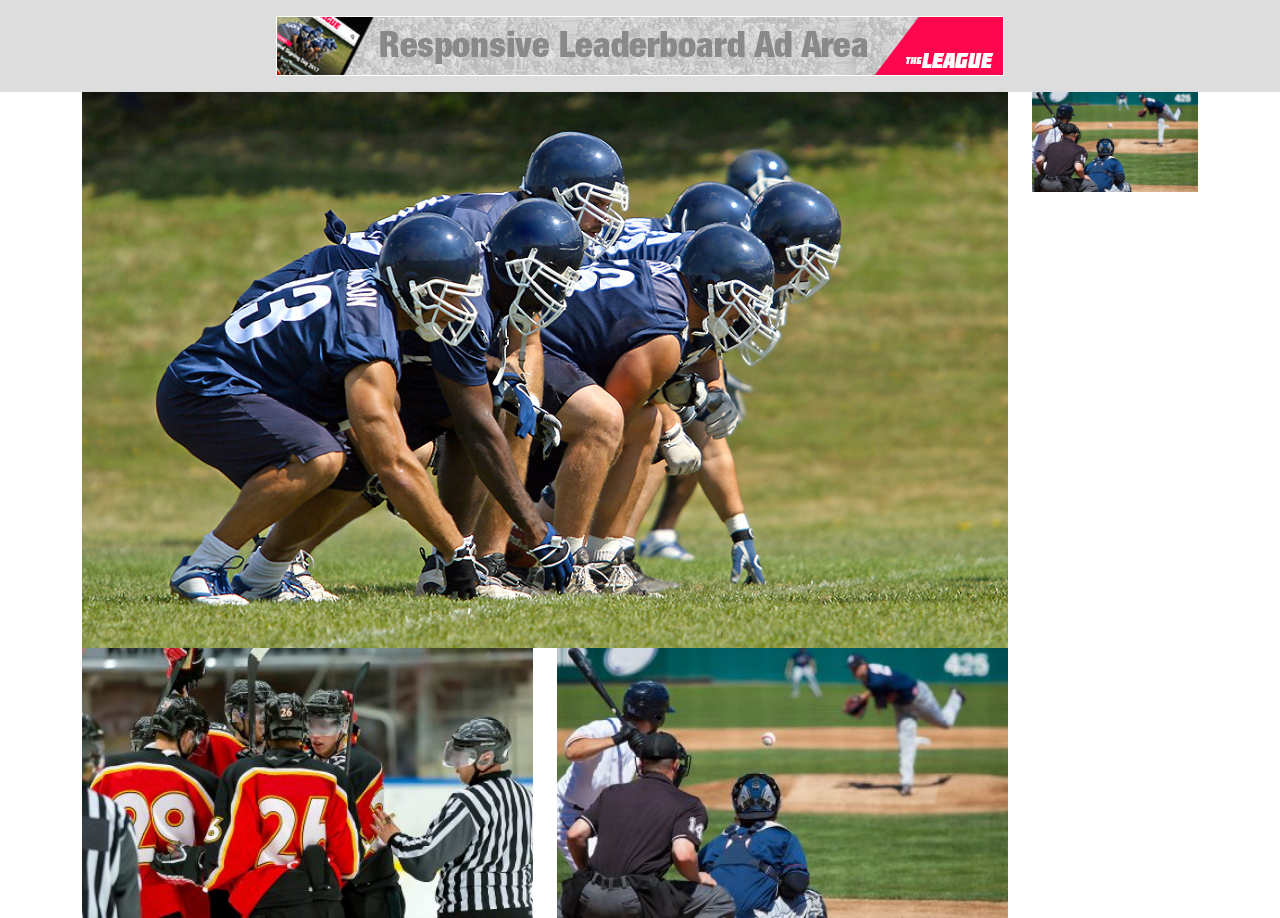
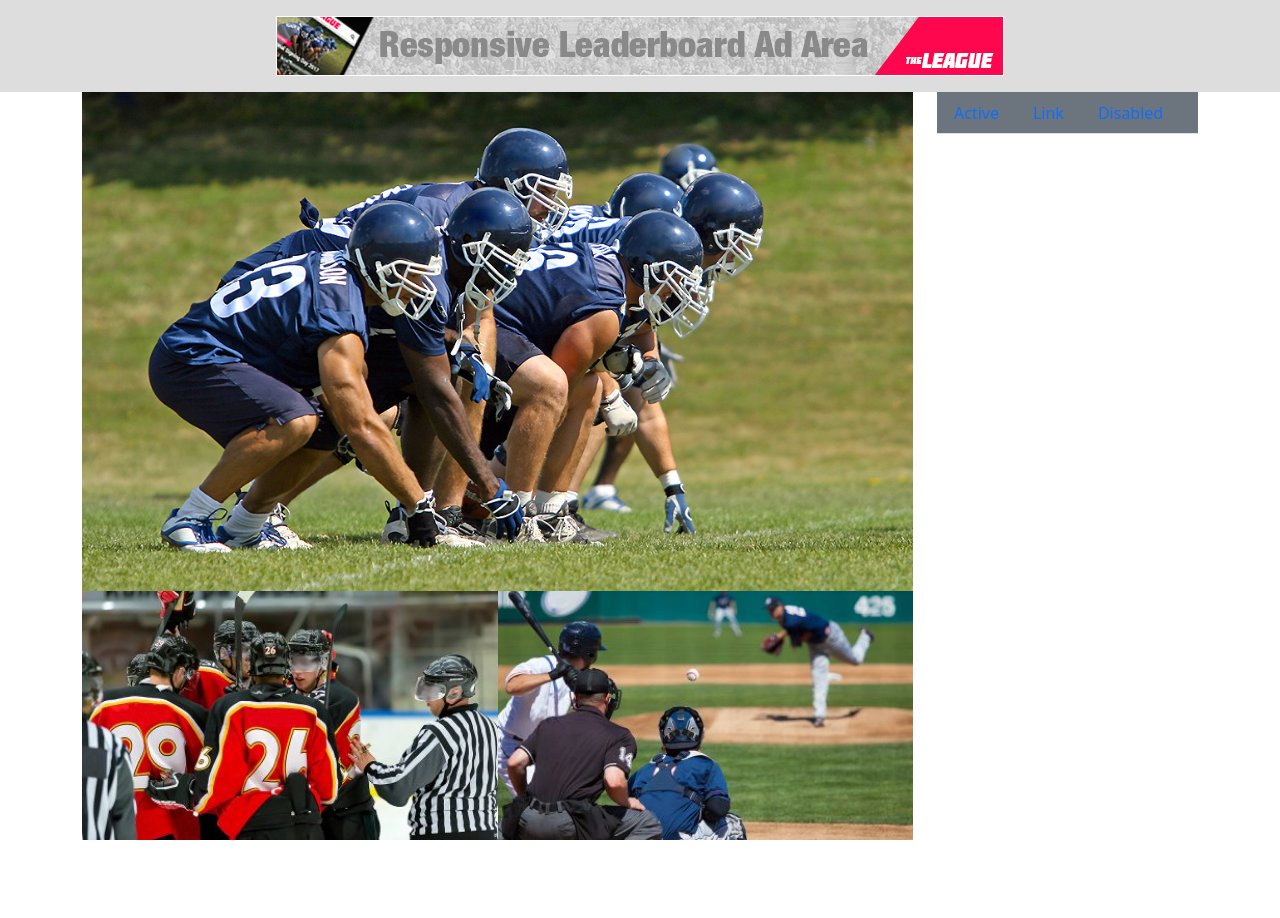
Before and after one commit to encoderit-istiaque/theleague, a PHP site: page / in a window 1280 px wide. Shown: the part 197-1115 px from the top of the page. After the commit the page ends 1037 px from the top, so only its background shows below. Run offline with PHP 8.4, Linux system fonts and the light colour scheme; some libraries are stand-ins or nearby versions.

Commit message:
Add all file

```diff
--- a/css/main.css
+++ b/css/main.css
@@ -34,3 +34,6 @@
     color: #FE074E;
     border-bottom: 1px solid #FE074E;
 }
+.nav-tabs{
+    background: #fff;
+}
--- a/index.php
+++ b/index.php
@@ -262,15 +262,15 @@
     <section>
         <div class="container">
             <div class="row">
-                <div class="col-lg-10 col-md-10 col-sm-12 col-12">
+                <div class="col-lg-9 col-md-10 col-sm-12 col-12">
                     <div class="row">
                         <div class="col-12">
                             <img class="w-100" src="image/homepage/hero-img.jpg" alt="">
                         </div>
-                        <div class="col-md-6 col-sm-6 col-12">
+                        <div class="col-md-6 col-sm-6 col-12 pe-0">
                             <img class="w-100" src="image/homepage/hero-img2.jpg" alt="">
                         </div>
-                        <div class="col-md-6 col-sm-6 col-12">
+                        <div class="col-md-6 col-sm-6 col-12 ps-0">
                             <img class="w-100" src="image/homepage/hero-img3.jpg " alt="">
                         </div>
                     </div>
@@ -278,9 +278,20 @@
 
 
 
-                <div class="col-lg-2 col-md-2 col-sm-12 col-12">
-                    <img class="w-100" src="image/homepage/hero-img3.jpg" alt="">
-
+                <div class="col-lg-3 col-md-2 col-sm-12 col-12">
+                    <div class="col-lg-12">
+                        <ul class="nav nav-tabs bg-secondary">
+                            <li class="nav-item">
+                                <a class="nav-link .text-white-50" aria-current="page" href="#">Active</a>
+                            </li>
+                            <li class="nav-item">
+                                <a class="nav-link .text-white-50" href="#">Link</a>
+                            </li>
+                            <li class="nav-item">
+                                <a class="nav-link .text-white-50" href="#" tabindex="-1" aria-disabled="true">Disabled</a>
+                            </li>
+                        </ul>
+                    </div>
                 </div>
 
             </div>
```
